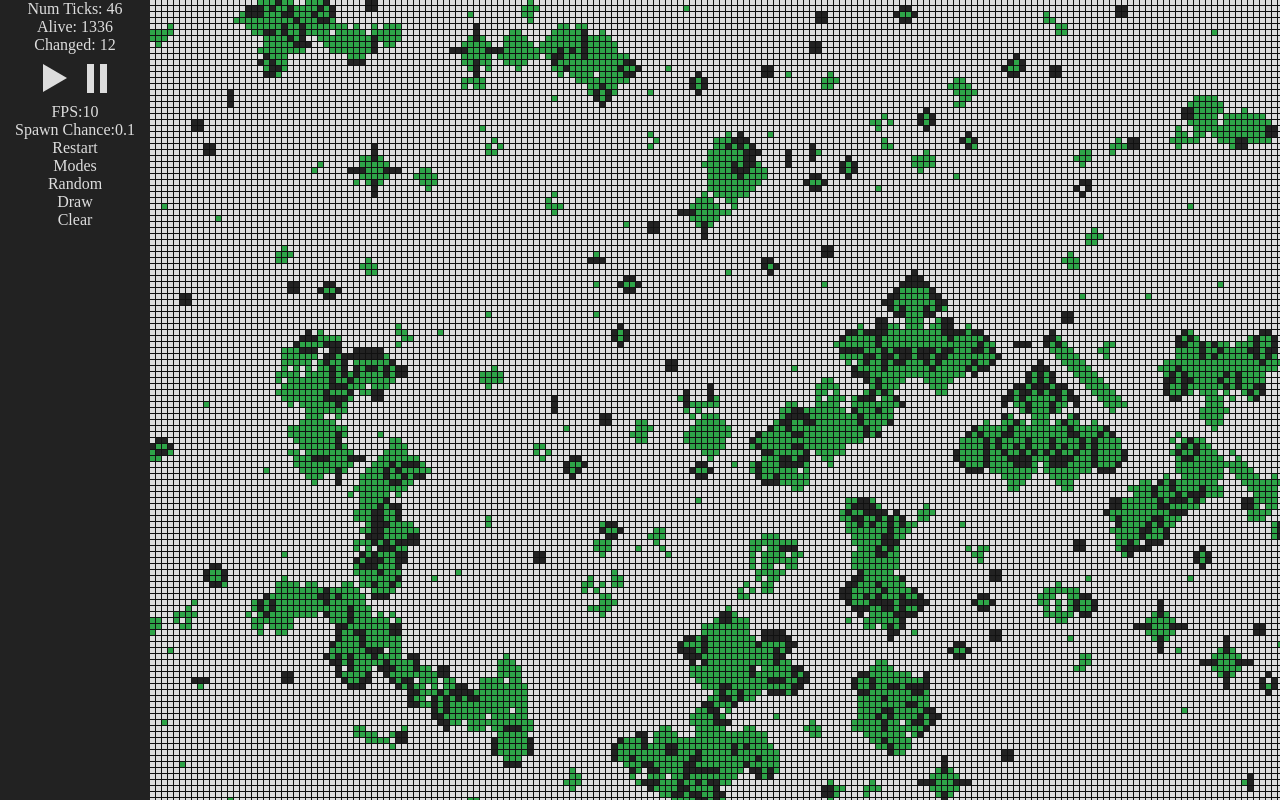
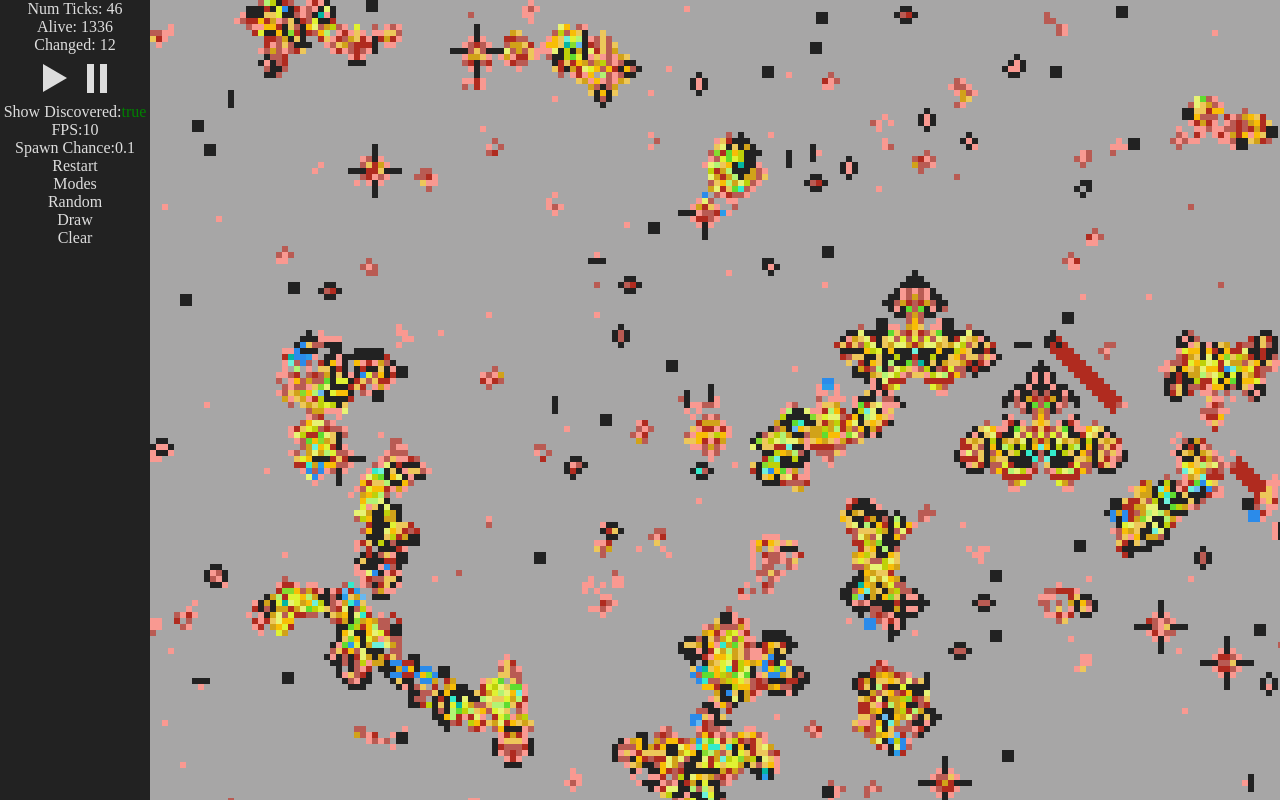
Before and after one commit to mdonlan/game_of_life, a plain HTML site: page index.html in a window 1280 px wide. Drawn offline with Linux system fonts and the light colour scheme.

Commit message:
working on ui stuff

```diff
--- a/index.html
+++ b/index.html
@@ -12,6 +12,10 @@
             <div class="left_ui_row">
                 <div class="play_icon"></div>
                 <div class="pause_icon"></div>
+            </div>
+            <div class="left_ui_row">
+                <div class="">Show Discovered: </div>
+                <div class="show_discovered bool_button" data-value="showDiscoveredTiles"></div>
             </div>
             <div class="left_ui_row">
                 <div>FPS:</div>
--- a/main.js
+++ b/main.js
@@ -1,13 +1,3 @@
-// conway's game of life
-// each tile (cell) has two states, dead and alive
-// each tile's status can be updated if certain conditions are met
-/*
-    Any live cell with fewer than two live neighbors dies, as if by underpopulation.
-    Any live cell with two or three live neighbors lives on to the next generation.
-    Any live cell with more than three live neighbors dies, as if by overpopulation.
-    Any dead cell with exactly three live neighbors becomes a live cell, as if by reproduction.
-*/
-
 // DOM elems
 let playElem = document.querySelector(".play_icon");
 let pauseElem = document.querySelector(".pause_icon");
@@ -23,8 +13,8 @@ let numTicksElem = document.querySelector(".num_ticks");
 let totalAliveElem = document.querySelector(".total_alive");
 let tilesChangedElem = document.querySelector(".tiles_changed");
 let spawnChanceElem = document.querySelector(".spawn_chance_elem");
+let showDiscoveredElem = document.querySelector(".show_discovered");
 let canvas = document.querySelector(".canvas");
-
 let ctx = canvas.getContext("2d");
 // event listeners
 canvas.addEventListener("mousedown", mouseDown);
@@ -38,24 +28,19 @@ restartElem.addEventListener("click", restart);
 randomModeElem.addEventListener("click", ()=>{setMode('random')});
 drawModeElem.addEventListener("click", ()=>{setMode('draw')});
 clearAllElem.addEventListener("click", ()=>{killAllTiles()});
+showDiscoveredElem.addEventListener("click", (e)=>{toggleUiValue(e)});
 document.addEventListener('keydown', keyboardInput);
+
+// // //
 
 canvas.height = window.innerHeight;
 canvas.width = window.innerWidth - 150; // 150px is for left_nav_ui
-
 let screenRatio = canvas.height / canvas.width;
-
 let tilesPerRow = 200;
 let tilesPerCol = Math.round(tilesPerRow * screenRatio);
-
 let tileWidth = Math.round(canvas.width / tilesPerRow);
 let tileHeight = Math.round(canvas.height / tilesPerCol);
-
-console.log(tileWidth);
-console.log(tileHeight)
-
 let tiles = [];
-
 let Tile = {
     x: null,
     y: null,
@@ -65,30 +50,45 @@ let Tile = {
     neighbors: [],
     nextGenAlive: false, // determines state for next gen
     hasBeenDiscovered: false,
+    discoveredTimes: -1,
     worldX: null,
     worldY: null
-}
-
+};
 let aliveColor = '#222222';
 let deadColor = '#dddddd';
-let discoveredColor = '#2ea548';
+let discoveredColors = [
+    '#F99991',
+    '#B95B53',
+    '#B02B1F',
+    '#EDC75A',
+    '#D1A219',
+    '#F8BD06',
+    '#E7F374',
+    '#E0F232',
+    '#BED109',
+    '#B2F374',
+    '#84DC30',
+    '#5FDC30',
+    '#6DF0DA',
+    '#33EBCC',
+    '#04B5A2',
+    '#69B8EF',
+    '#2B9CEA',
+    '#2B8BEA',
+];
 let spawnAliveChance = 0.1;
 let numTicks = 0;
-
 let totalAlive = 0;
 let lastTotalAlive = 0;
-
 //fps related / timing
 let timeNow = performance.now();
 let timeLastUpdate = performance.now();
 let targetFPS = 10;
-
 let clickedTile = null;
-pauseOrPlay(true);
-
 let mouseIsDown = false;
 let shiftIsDown = false;
 let mousePos = {x: null, y: null};
+showDiscoveredTiles = true; // needs to be global for window[] access
 
 // // //
 
@@ -218,7 +218,7 @@ function drawTiles() {
     ctx.beginPath();
     aliveTiles.forEach((tile) => {
         ctx.moveTo(tile.worldX, tile.worldY);
-        ctx.rect(tile.worldX, tile.worldY, tile.w - 1, tile.h - 1); // -1 to show spacing between tiles
+        ctx.rect(tile.worldX, tile.worldY, tile.w, tile.h); // -1 to show spacing between tiles
     });
     ctx.fill();
 
@@ -227,21 +227,27 @@ function drawTiles() {
     // do we really need to draw each blank tiles?
     // another way to get grid lines would be to draw one large image with lines
     // or just go with no grid lines
-    ctx.fillStyle = deadColor;
+    // ctx.fillStyle = deadColor;
+    // ctx.beginPath();
+    // deadTiles.forEach((tile) => {
+    //     ctx.moveTo(tile.worldX, tile.worldY);
+    //     ctx.rect(tile.worldX, tile.worldY, tile.w, tile.h); // -1 to show spacing between tiles
+    // });
+    // ctx.fill();
+
+
+
+    // this is not efficient b/c we have to change fillstyle for every tile
+    // would be better sort by color first????
+    if(showDiscoveredTiles) {
+        discoveredTiles.forEach((tile) => {
             ctx.beginPath();
-    deadTiles.forEach((tile) => {
+            ctx.fillStyle = discoveredColors[tile.discoveredTimes];
             ctx.moveTo(tile.worldX, tile.worldY);
-        ctx.rect(tile.worldX, tile.worldY, tile.w - 1, tile.h - 1); // -1 to show spacing between tiles
+            ctx.rect(tile.worldX, tile.worldY, tile.w, tile.h); // -1 to show spacing between tiles
+            ctx.fill();
         });
-    ctx.fill();
-
-    ctx.fillStyle = discoveredColor;
-    ctx.beginPath();
-    discoveredTiles.forEach((tile) => {
-        ctx.moveTo(tile.worldX, tile.worldY);
-        ctx.rect(tile.worldX, tile.worldY, tile.w - 1, tile.h - 1); // -1 to show spacing between tiles
-    });
-    ctx.fill();
+    }
 }
 
 function getNeighbors(tile) {
@@ -263,14 +269,8 @@ function getNeighbors(tile) {
 }
 
 function checkTilesNextGen() {
-    // every frame check each tile to determine its status for the next frame
-
-    /*
-        Any live cell with fewer than two live neighbors dies, as if by underpopulation.
-        Any live cell with two or three live neighbors lives on to the next generation.
-        Any live cell with more than three live neighbors dies, as if by overpopulation.
-        Any dead cell with exactly three live neighbors becomes a live cell, as if by reproduction.
-    */
+    // set whether each tile will be alive or dead for next frame
+    // based on current number of neighbors
 
     // count how many there are alive this frame
     let totalAlive = 0;
@@ -295,6 +295,9 @@ function checkTilesNextGen() {
                     tile.nextGenAlive = true; // 2 or 3 live on
                     // if tile is alive mark as discovered
                     tile.hasBeenDiscovered = true;
+                    if(tile.discoveredTimes < discoveredColors.length - 1) {
+                        tile.discoveredTimes++;
+                    }
                 }
 
                 totalAlive++;
@@ -354,7 +357,6 @@ function toggleAlive() {
 }
 
 function update() {
-
     if(mouseIsDown) toggleAlive();
 
     if(!isPaused) { // if not paused do update stuff
@@ -362,6 +364,7 @@ function update() {
         let elapsed = timeNow - timeLastUpdate;
         // only actually redraw at our desired framerate
         // actual update happens in here
+        //console.log(elapsed)
         if(elapsed / (1000 / targetFPS) >= 1) {
             numTicks++;
             numTicksElem.innerHTML = "Num Ticks: " + numTicks;
@@ -399,6 +402,7 @@ function restart() {
 }
 
 function start() {
+    pauseOrPlay(true);
     createTiles();
     drawTiles();
     setInitialUI();
--- a/style.css
+++ b/style.css
@@ -6,6 +6,10 @@ html, body {
     background: #111111;
     display: flex;
     color: #dddddd;
+}
+
+.canvas {
+    background: #a7a6a6;
 }
 
 .left_ui_container {
@@ -66,3 +70,19 @@ html, body {
     font-weight: bold;
     pointer-events: none;
 }
+
+.show_discovered {
+
+}
+
+.bool_button {
+    color: purple;
+}
+
+.bool_button_enabled {
+    color: green;
+}
+
+.bool_button_disabled {
+    color: red;
+}
--- a/ui.js
+++ b/ui.js
@@ -1,33 +1,14 @@
 let checkIfNum = new RegExp('^[0-9]+$');
 
 function setInitialUI() {
-  // set up all nessesary starting ui data
-  fpsElem.innerHTML = targetFPS;
-  spawnChanceElem.innerHTML = spawnAliveChance;
-}
+    // set up all nessesary starting ui data
+    fpsElem.innerHTML = targetFPS;
+    spawnChanceElem.innerHTML = spawnAliveChance;
+    showDiscoveredElem.innerHTML = showDiscoveredTiles;
 
-function setFps(e) {
-//   let checkIfNum = new RegExp('^[0-9]+$');
-//   let isNum = checkIfNum.exec(e.data);
-//   if(isNum) {
-//     let input = parseInt(e.target.innerHTML);
-
-//     if(input > 60) { // 60 is max -- not really for any reason though
-//       targetFPS = 60;
-//       fpsElem.innerHTML = targetFPS;
-//     } else {
-//       targetFPS = input;
-//     }
-//   } else { // if not a number
-//     // if enter reset text to match fps val by removing linebreak
-//     if(e.inputType == 'insertParagraph' || e.inputType == 'insertText') {
-//       fpsElem.innerHTML = targetFPS;
-//     }
-//     // if delete update fps to match new value
-//     if(e.inputType == 'deleteContentBackward') {
-//       targetFPS = e.target.innerHTML;
-//     }
-//   }
+    if(showDiscoveredTiles) {
+        showDiscoveredElem.classList.add('bool_button_enabled');
+    }
 }
 
 function setUiValue(e) {
@@ -70,3 +51,19 @@ function setUiValue(e) {
         }
     }
 }
+
+function toggleUiValue(e) {
+    // toggle a ui bool value
+
+    if(e.target.innerHTML == 'true') {
+        e.target.innerHTML = 'false';
+        window[e.target.dataset.value] = false;
+        e.target.classList.remove("bool_button_enabled");
+        e.target.classList.add("bool_button_disabled");
+    } else if(e.target.innerHTML = 'false') {
+        e.target.innerHTML = 'true';
+        window[e.target.dataset.value] = true;
+        e.target.classList.add("bool_button_enabled");
+        e.target.classList.remove("bool_button_disabled");
+    }
+}
```
Lines whose indentation alone changed are shown as unchanged.
